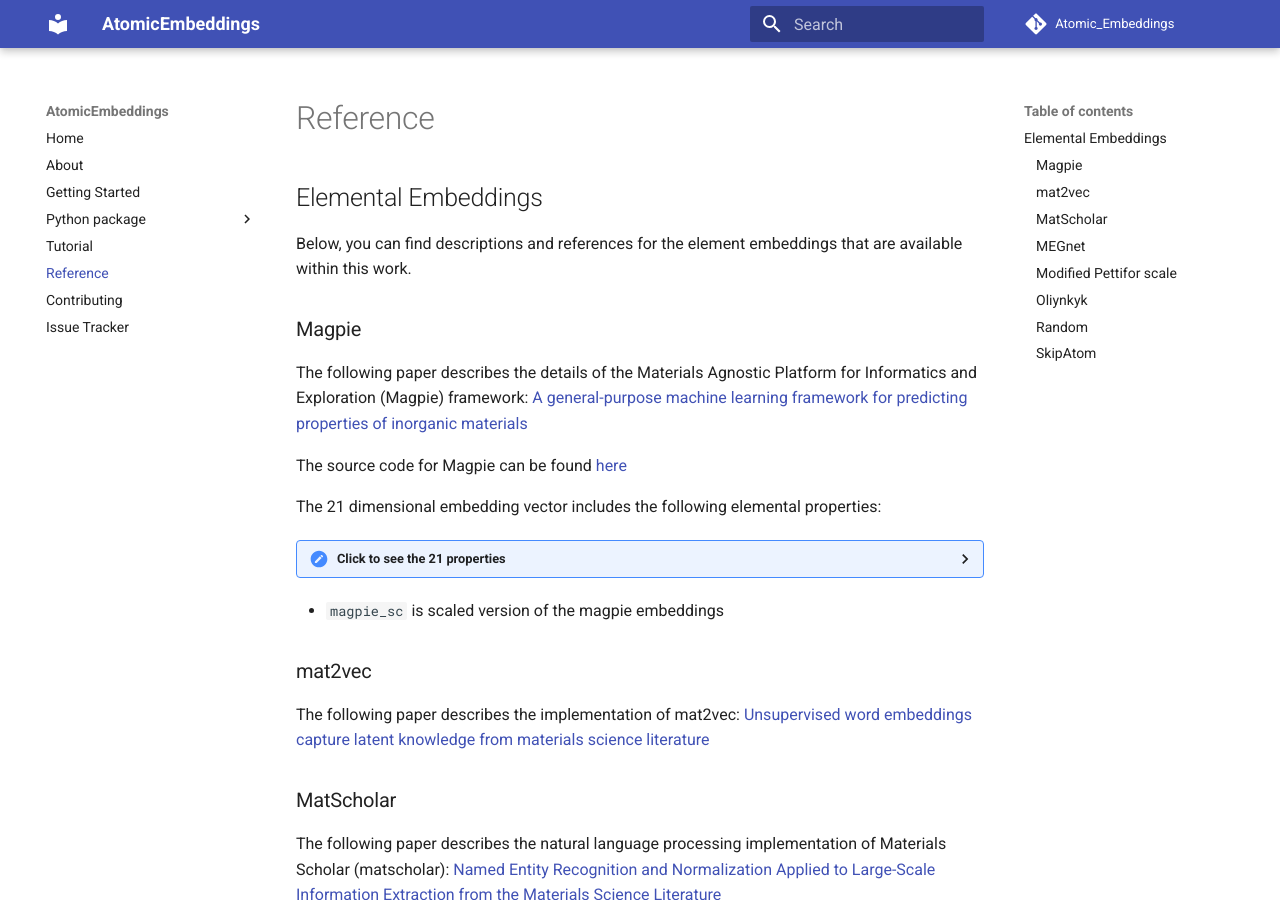
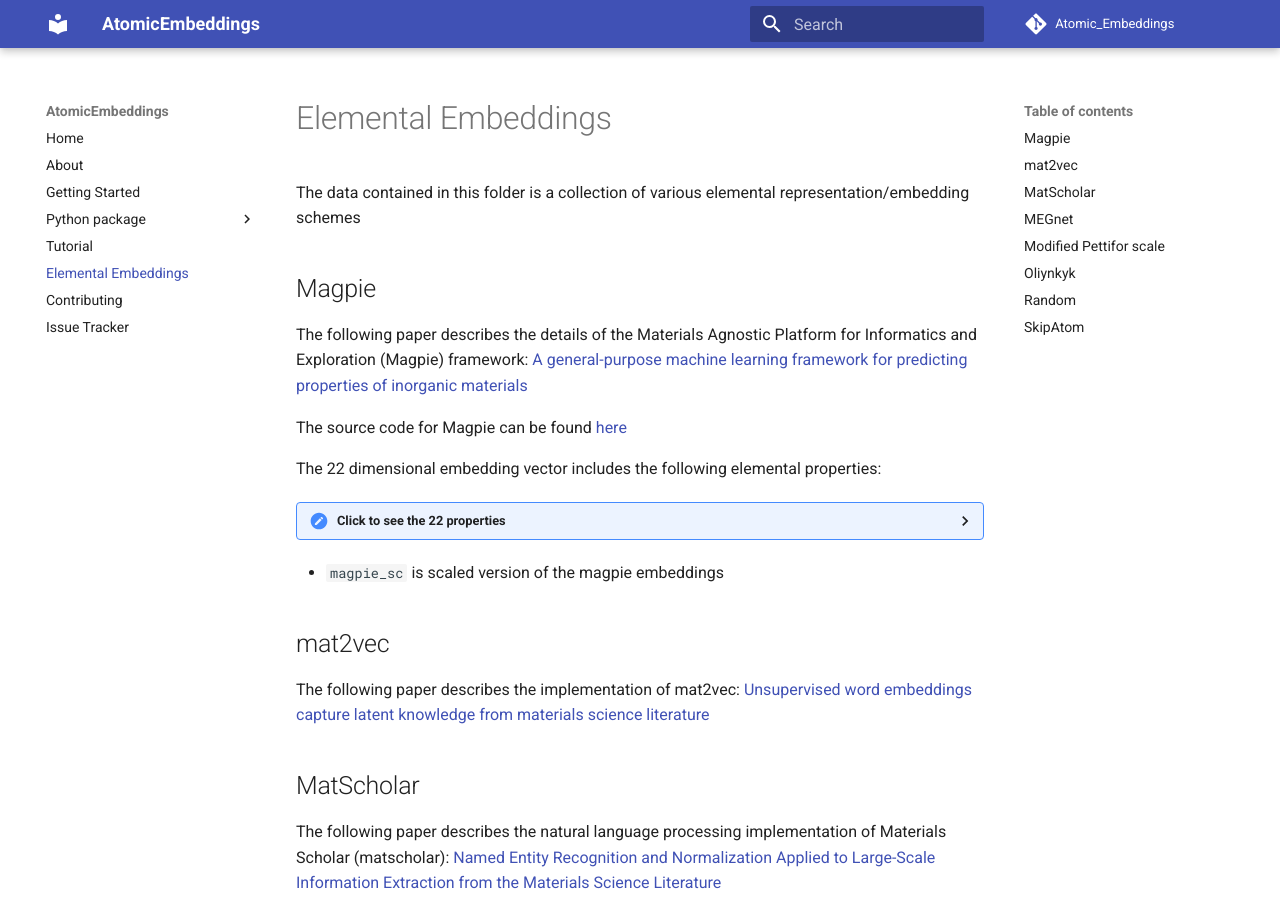
Before and after one commit to WMD-group/ElementEmbeddings, an MkDocs documentation site: the page built from docs/reference.md, in a window 1280 px wide and 900 px high. Built offline with MkDocs 1.6.1 and Material for MkDocs 9.7.7, drawn with Linux system fonts in a browser that asks for light colours; comment, search, counter and statistics services are not loaded; the version menu is left out; some of the changed text lies outside the part shown.

Commit message:
documentation updates

````diff
--- a/docs/reference.md
+++ b/docs/reference.md
@@ -1,20 +1,20 @@
+# Elemental Embeddings
 
-## Elemental Embeddings
+The data contained in this folder is a collection of various elemental representation/embedding schemes
 
-Below, you can find descriptions and references for the element embeddings that are available within this work.
-
-### Magpie
+## Magpie
 The following paper describes the details of the Materials Agnostic Platform for Informatics and Exploration (Magpie) framework:
 [A general-purpose machine learning framework for predicting properties of inorganic materials](https://www.nature.com/articles/npjcompumats201628)
 
 The source code for Magpie can be found
 [here](https://bitbucket.org/wolverton/magpie/src/master/)
 
-The 21 dimensional embedding vector includes the following elemental properties:
+The 22 dimensional embedding vector includes the following elemental properties:
 
 <details>
-    <summary>Click to see the 21 properties</summary>
+    <summary>Click to see the 22 properties</summary>
 
+* Number;
 * Mendeleev number;
 * Atomic weight;
 * Melting temperature;
@@ -30,30 +30,29 @@ The 21 dimensional embedding vector includes the following elemental properties:
 * GSbandgap(DFT bandgap energy of T=0K ground state from the OQMD)
 * GSmagmom (DFT magnetic moment of T=0K ground state from the OQMD)
 * Space Group Number
-
 </details>
 
 * `magpie_sc` is scaled version of the magpie embeddings
 
-### mat2vec
+## mat2vec
 
 The following paper describes the implementation of mat2vec:
 [Unsupervised word embeddings capture latent knowledge from materials science literature](https://www.nature.com/articles/s41586-019-1335-8)
 
-### MatScholar
+## MatScholar
 
 The following paper describes the natural language processing implementation of Materials Scholar (matscholar):
 [Named Entity Recognition and Normalization Applied to Large-Scale Information Extraction from the Materials Science Literature](https://pubs.acs.org/doi/abs/10.1021/acs.jcim.9b00470)
 
-### MEGnet
+## MEGnet
 The following paper describes the details of the construction of the MatErials Graph Network (MEGNet):
 [Graph Networks as a Universal Machine Learning Framework for Molecules and Crystals](https://doi.org/10.1021/acs.chemmater.9b01294)
 
-### Modified Pettifor scale
+## Modified Pettifor scale
 The following paper describes the details of the modified Pettifor chemical scale:
 [The optimal one dimensional periodic table: a modified Pettifor chemical scale from data mining](https://iopscience.iop.org/article/10.1088/1367-2630/18/9/093011/meta)
 
-### Oliynkyk
+## Oliynkyk
 The following paper describes the details:
 [High-Throughput Machine-Learning-Driven Synthesis of Full-Heusler Compounds](https://pubs.acs.org/doi/full/10.1021/acs.chemmater.6b02724)
 
@@ -109,11 +108,19 @@ The 44 features of the embedding vector are formed of the following properties:
 
 * `oliynyk_sc` is scaled version of the oliynyk embeddings
 
-### Random
+## Random
 
 This is a set of 200-dimensional vectors in which the components are randomly generated
 
-### SkipAtom
+The 118 200-dimensional vectors in `random_200_new` was generated using the following code:
+
+```python
+import numpy as np
+
+mu , sigma = 0 , 0.1 # mean and standard deviation s = np.random.normal(mu, sigma, 1000)
+s = np.random.default_rng(seed=42).normal(mu, sigma, (118,200))
+```
+## SkipAtom
 
 The following paper describes the details:
 [Distributed representations of atoms and materials for machine learning](https://www.nature.com/articles/s41524-022-00729-3)
--- a/mkdocs.yml
+++ b/mkdocs.yml
@@ -15,6 +15,7 @@ nav:
     - 'Python package':
       - 'Core module': 'python_api/core.md'
       - 'Composition module': 'python_api/composition.md'
+      - 'Plotter module': 'python_api/plotter.md'
     - Tutorial: tutorials.md
     - reference.md
     - Contributing: contribution.md
````
Also changed, not shown: docs/index.md (+1 -1 lines), docs/python_api/plotter.md (added, +1 -0 lines), docs/python_api/python_api.md (+7 -1 lines).
